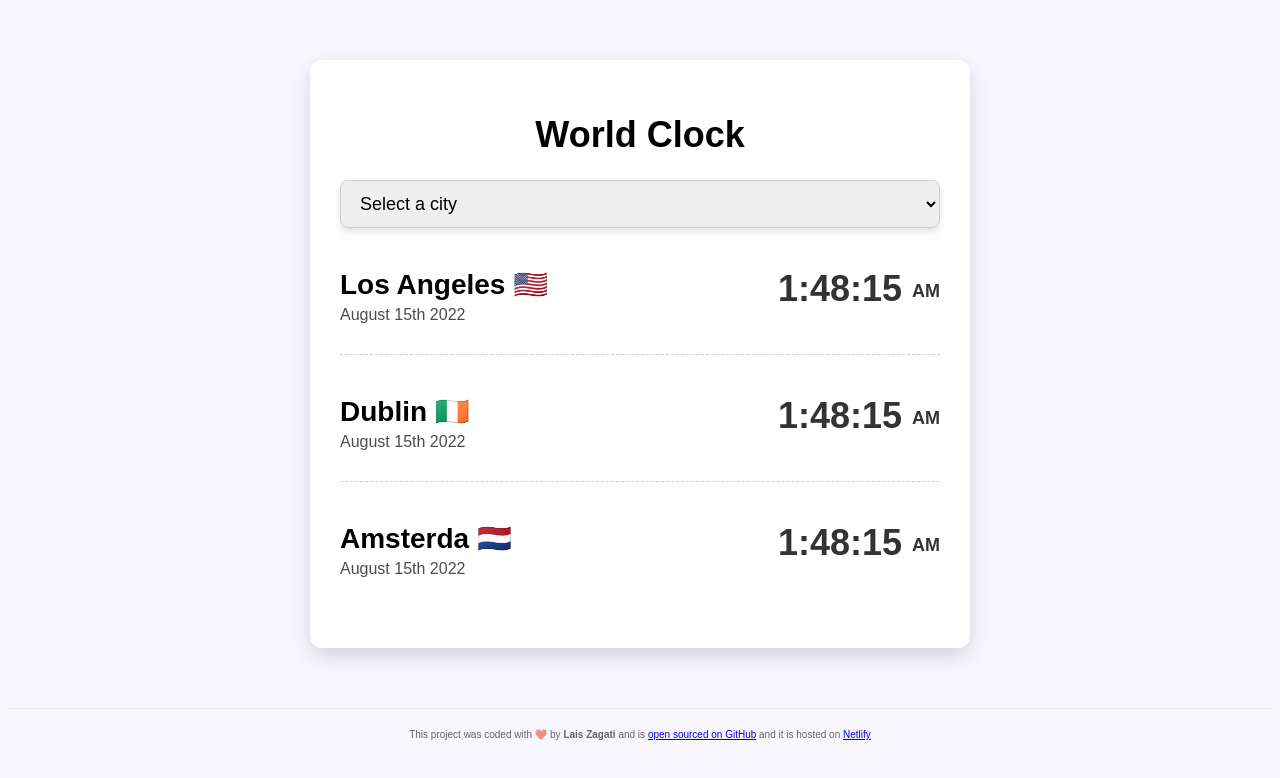
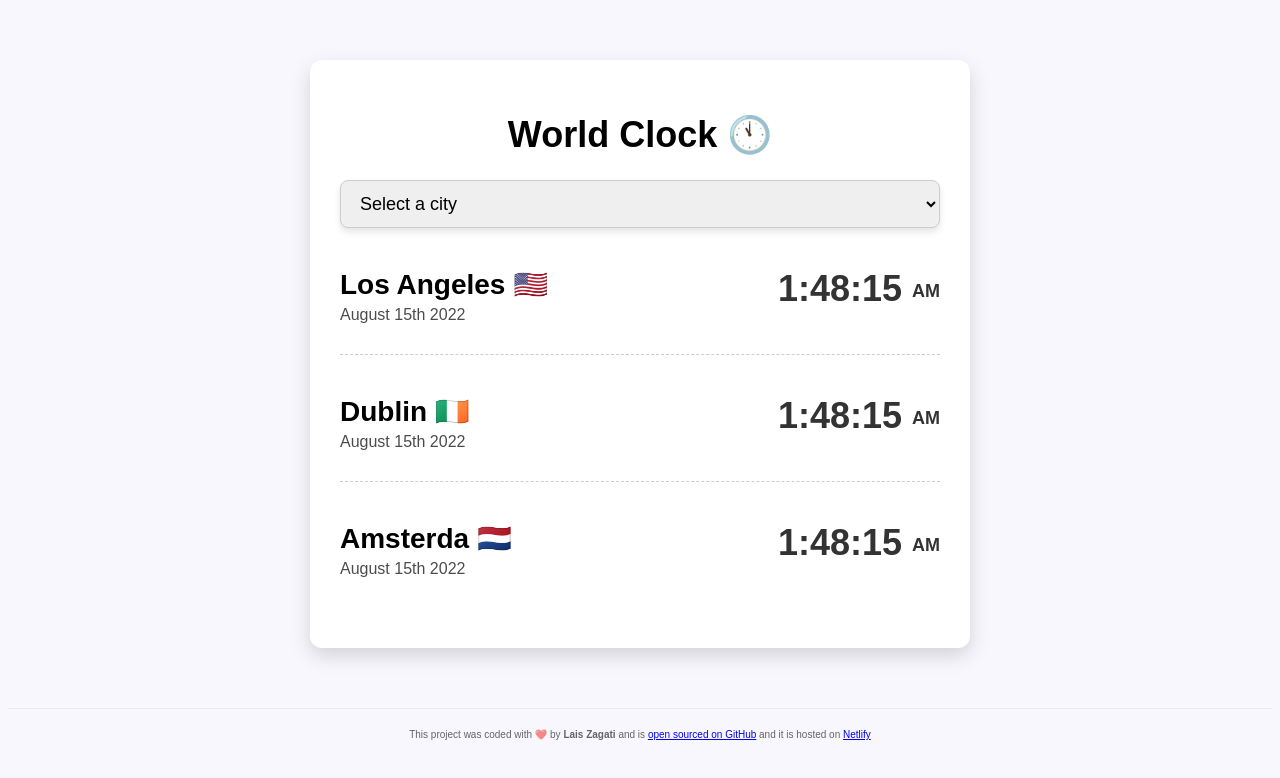
Before and after one commit to LaisZagati/World-Clock, a plain HTML site: page index.html in a window 1280 px wide. Drawn offline with Linux system fonts and the light colour scheme.

Commit message:
Clock emoji added

```diff
--- a/index.html
+++ b/index.html
@@ -9,7 +9,7 @@
   </head>
   <body>
     <div class="container">
-      <h1>World Clock</h1>
+      <h1>World Clock 🕚</h1>
       <select>
         <option value="">Select a city</option>
         <option value="London">London</option>
```
